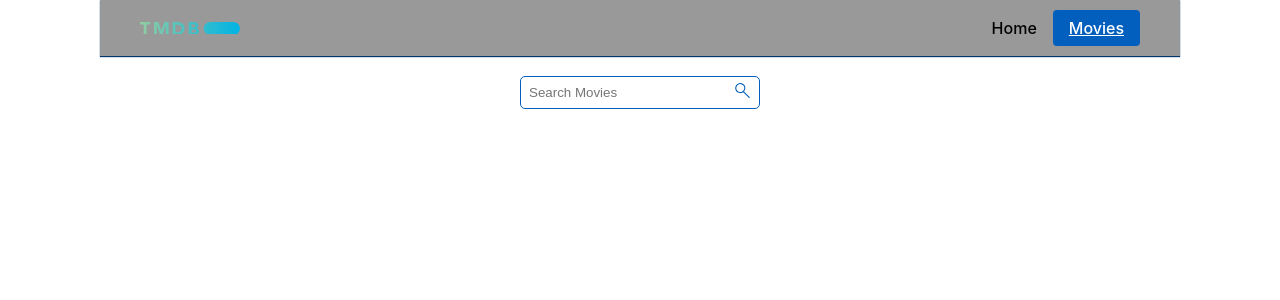
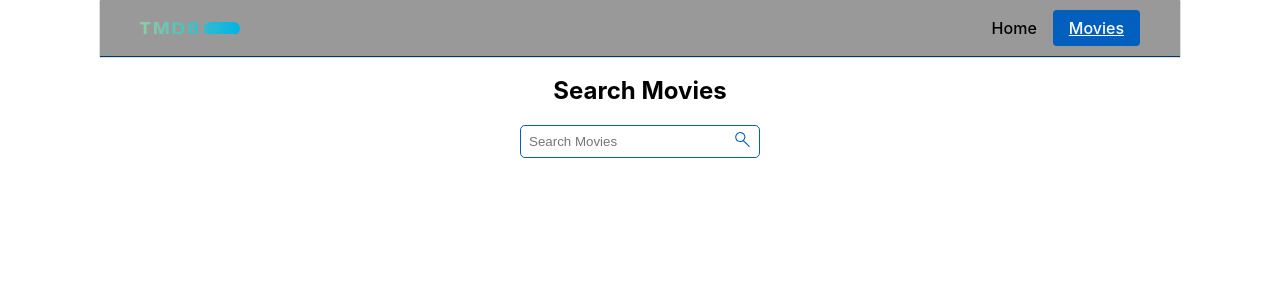
Before and after one commit to Pugli87/-goit-react-hw-05-movies, a React (Create React App) app: page /goit-react-hw-05-movies/movies in a window 1280 px wide. Shown: the top 300 px of the page. Built offline with nearby package versions, Linux system fonts and the light colour scheme.

Commit message:
parametro query en url

```diff
--- a/src/components/reviews/Reviews.jsx
+++ b/src/components/reviews/Reviews.jsx
@@ -25,7 +25,6 @@ export default function Reviews() {
   if (reviews?.length === 0) {
     return <p>No hay Reviews disponibles.</p>;
   }
-
   return (
     <Cont>
       <h2 hidden>Reviews</h2>
--- a/src/pages/movieDetails/MovieDetails.jsx
+++ b/src/pages/movieDetails/MovieDetails.jsx
@@ -48,7 +48,7 @@ export default function MovieDetails() {
     <Cont>
       <div>
         <Button type="Button">
-          <Link to="/">&lArr; Go Back</Link>
+          <Link to="/movies">&lArr; Go Back</Link>
         </Button>
       </div>
       <Wrapper>
--- a/src/pages/movies/Movies.jsx
+++ b/src/pages/movies/Movies.jsx
@@ -21,6 +21,9 @@ const Movies = () => {
       .then(results => {
         setSearchResults(results);
         setQuery('');
+
+        // Modifica la URL con el parámetro de búsqueda
+        window.history.pushState({}, '', `?query=${encodeURIComponent(query)}`);
       })
       .catch(error => {
         console.error('Error searching movies:', error);
@@ -31,7 +34,7 @@ const Movies = () => {
     <>
       <Cont>
         <Wrapper>
-          <Title hidden>Search Movies</Title>
+          <Title>Search Movies</Title>
           <Form>
             <Input
               type="text"
--- a/src/styled-component/MoviesStyles.js
+++ b/src/styled-component/MoviesStyles.js
@@ -10,8 +10,12 @@ export const Wrapper = styled.div`
 `;
 
 export const Title = styled.h2`
-  //display: none;
-  //text-align: center;
+  margin-bottom: 10px;
+
+  @media (min-width: 650px) {
+    margin-bottom: 20px;
+  }
+
 `;
 
 export const Form = styled.form`
```
